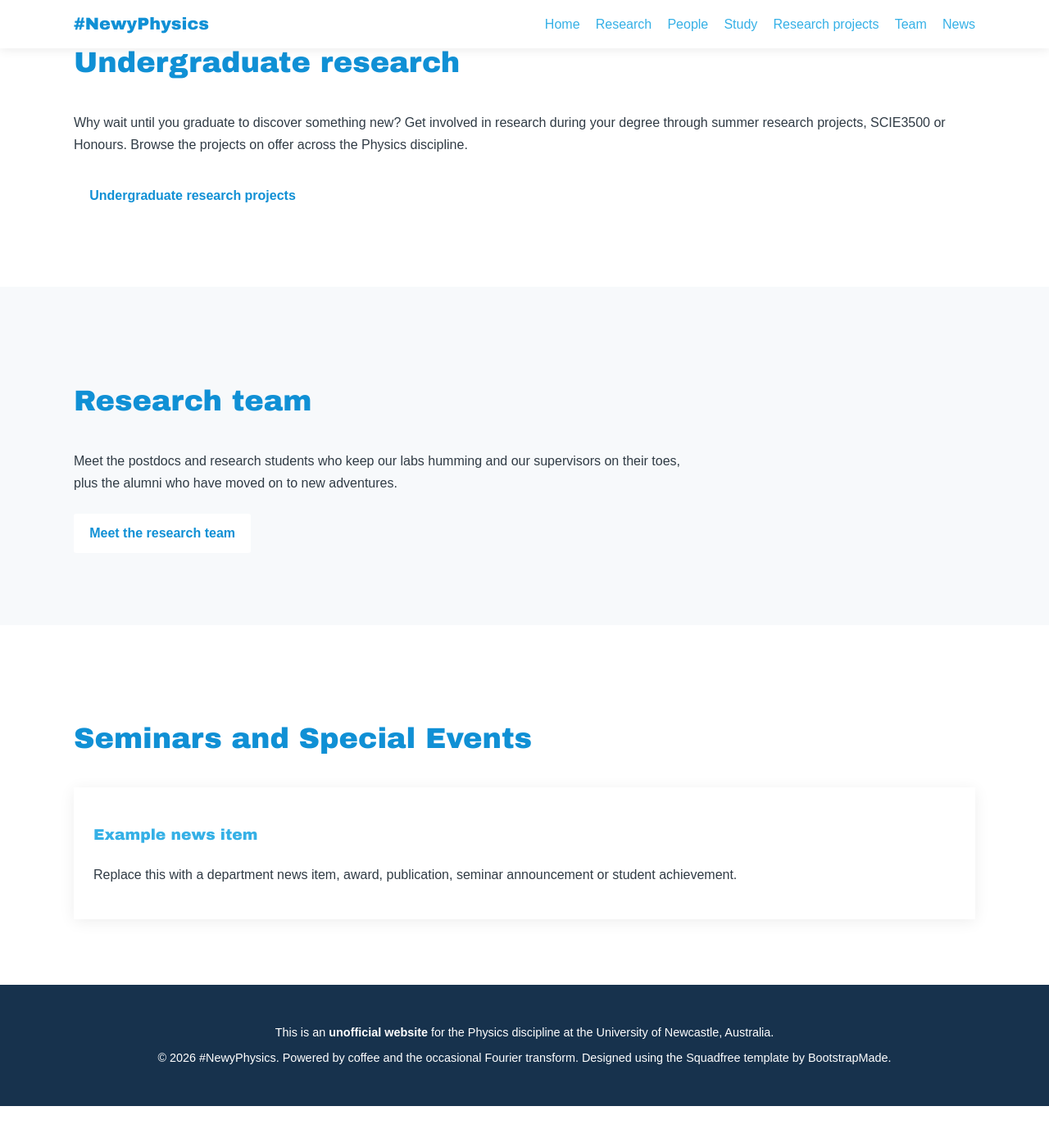
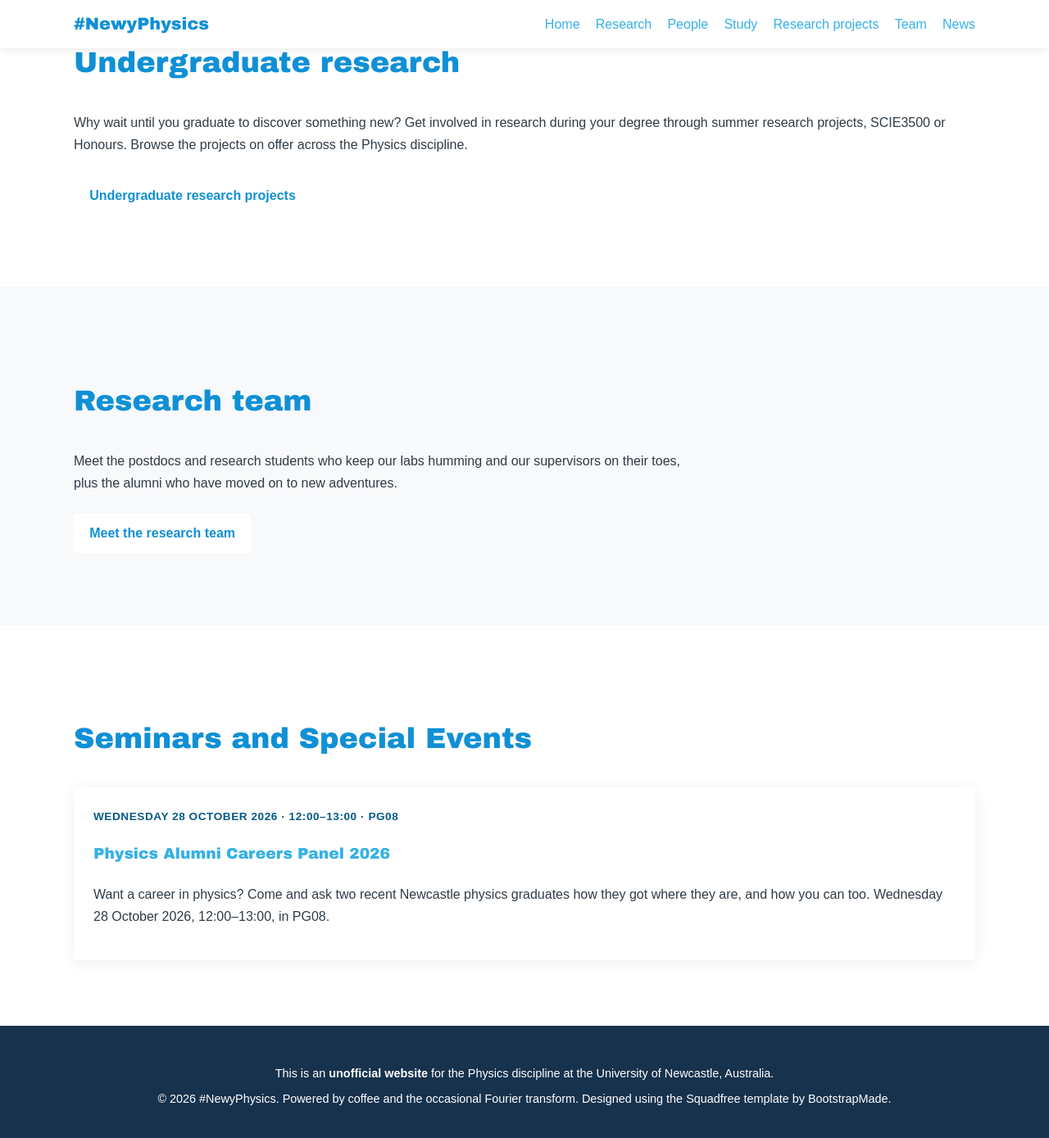
Before and after one commit to NewyPhysics/unofficial_homepage, a Jekyll site: the page built from index.html, in a window 1280 px wide and 1400 px high, scrolled down 5670 px. Shown: the top 1389 px of the window at 82% size. Built offline with Jekyll 4.4.1, drawn with Linux system fonts in a browser that asks for light colours; before the commit the page ends 7020 px from its top, so only the background shows below that.

Commit message:
Add Physics Alumni Careers Panel 2026 event; show dates on news cards
Co-Authored-By: Claude Opus 5.5 <noreply@anthropic.com>
Claude-Session: https://claude.ai/code/session_01LYcBCLwvG5rvH6dJMd99nN

```diff
--- /dev/null
+++ b/_news/2026-10-28-physics-alumni-careers-panel.md
@@ -0,0 +1,26 @@
+---
+title: "Physics Alumni Careers Panel 2026"
+date: 2026-10-28
+event_time: "12:00–13:00"
+event_place: "PG08"
+---
+Want a career in physics? Come and ask two recent Newcastle physics graduates how they got where they are, and how you can too. Wednesday 28 October 2026, 12:00–13:00, in PG08.
+
+<p class="event-details"><strong>When:</strong> Wednesday 28 October 2026, 12:00–13:00<br><strong>Where:</strong> PG08, Callaghan campus<br><strong>Part of:</strong> the Physics Seminar Series</p>
+
+## Meet the panel
+
+- **Georgia Fardell**, Data Analyst at Quantium
+- **Lachlan Adams**, Physicist at Defence Science and Technology
+
+## Bring your questions
+
+- What is it like working as a physics graduate?
+- How do you start your career?
+- Which courses should you take?
+- What salary can you expect?
+- How do you break into industry or the public sector?
+
+Everyone is welcome, from first-years to Honours and PhD students. Curious about where a physics degree can lead? See [where physics can take you]({{ '/teaching/careers/' | relative_url }}).
+
+<img class="news-poster" src="{{ '/assets/img/news/2026-alumni-careers-panel.jpg' | relative_url }}" alt="Poster for the Physics Alumni Careers Panel 2026: Georgia Fardell, Data Analyst at Quantium, and Lachlan Adams, Physicist at Defence Science and Technology. Wednesday 28 October 2026, 12:00 to 13:00, PG08. Part of the Physics Seminar Series." loading="lazy">
--- a/_news/example-news.md
+++ /dev/null
@@ -1,5 +0,0 @@
----
-title: "Example news item"
-date: 2026-10-08
----
-Replace this with a department news item, award, publication, seminar announcement or student achievement.
--- a/assets/css/style.css
+++ b/assets/css/style.css
@@ -216,3 +216,8 @@ h1, h2, h3, .logo h1 {
 .team-card p { margin:.3rem 0; font-size:.95rem; }
 .team-meta, .team-now { color:#5b6670; }
 .team-supervisors a { color:var(--uon-dark-blue); }
+
+/* News and events */
+.news-date { margin:0 0 .3rem; font-size:.85rem; font-weight:700; color:var(--uon-dark-blue); text-transform:uppercase; letter-spacing:.04em; }
+.event-details { background:#e8f5fc; border-left:4px solid var(--uon-blue); padding:.8rem 1.1rem; }
+.news-poster { display:block; width:100%; max-width:480px; height:auto; margin:1.5rem 0; border-radius:8px; box-shadow:0 3px 18px rgba(0,0,0,.1); }
--- a/index.html
+++ b/index.html
@@ -138,6 +138,7 @@ title: Home
       {% assign news_items = site.news | sort: "date" | reverse %}
       {% for item in news_items limit:6 %}
       <article class="card">
+        <p class="news-date">{{ item.date | date: "%A %-d %B %Y" }}{% if item.event_time %} · {{ item.event_time }}{% endif %}{% if item.event_place %} · {{ item.event_place }}{% endif %}</p>
         <h3><a href="{{ item.url | relative_url }}">{{ item.title }}</a></h3>
         <p>{{ item.excerpt | strip_html | truncate: 180 }}</p>
       </article>
```
Also changed, not shown: assets/img/news/2026-alumni-careers-panel.jpg (added).
